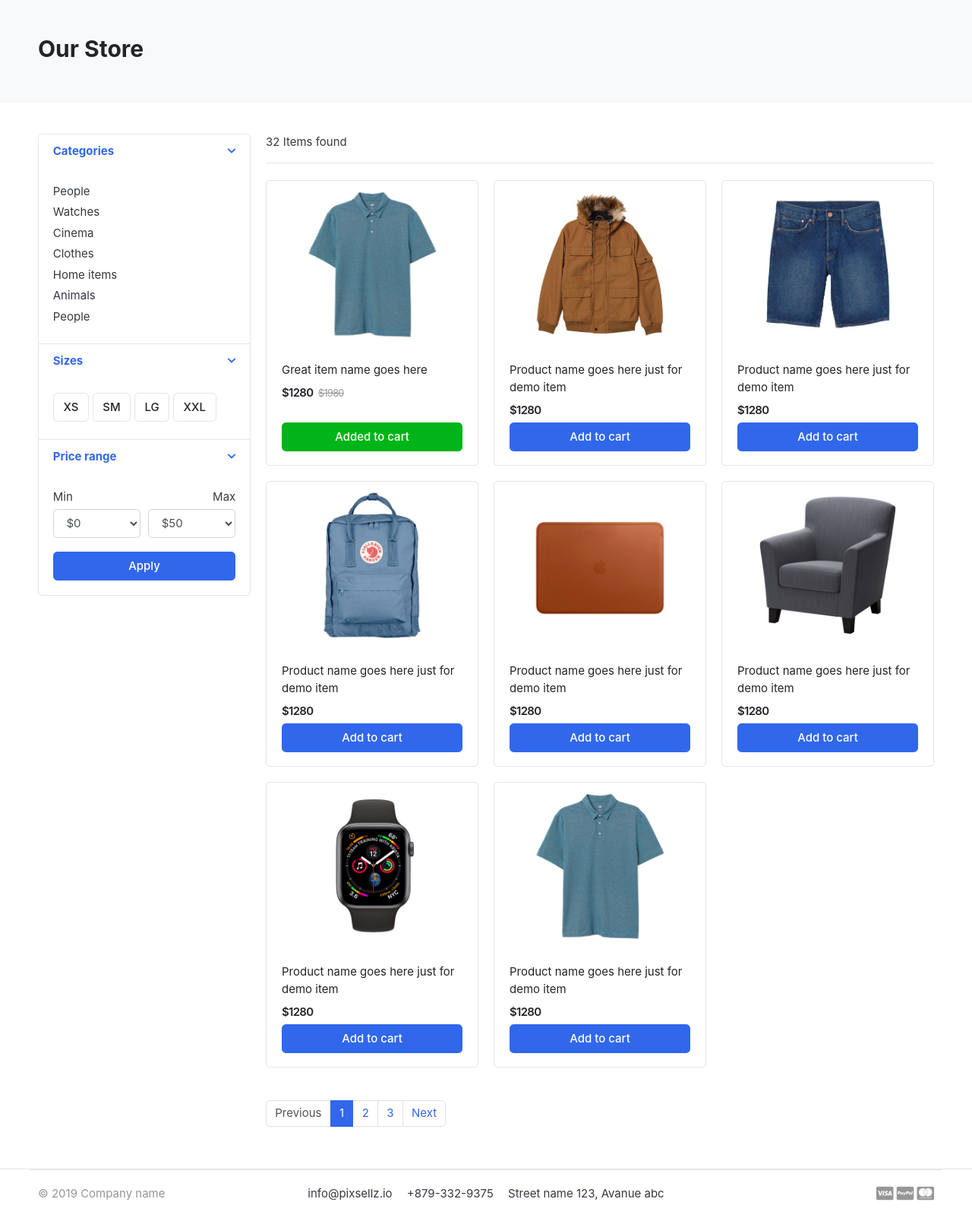
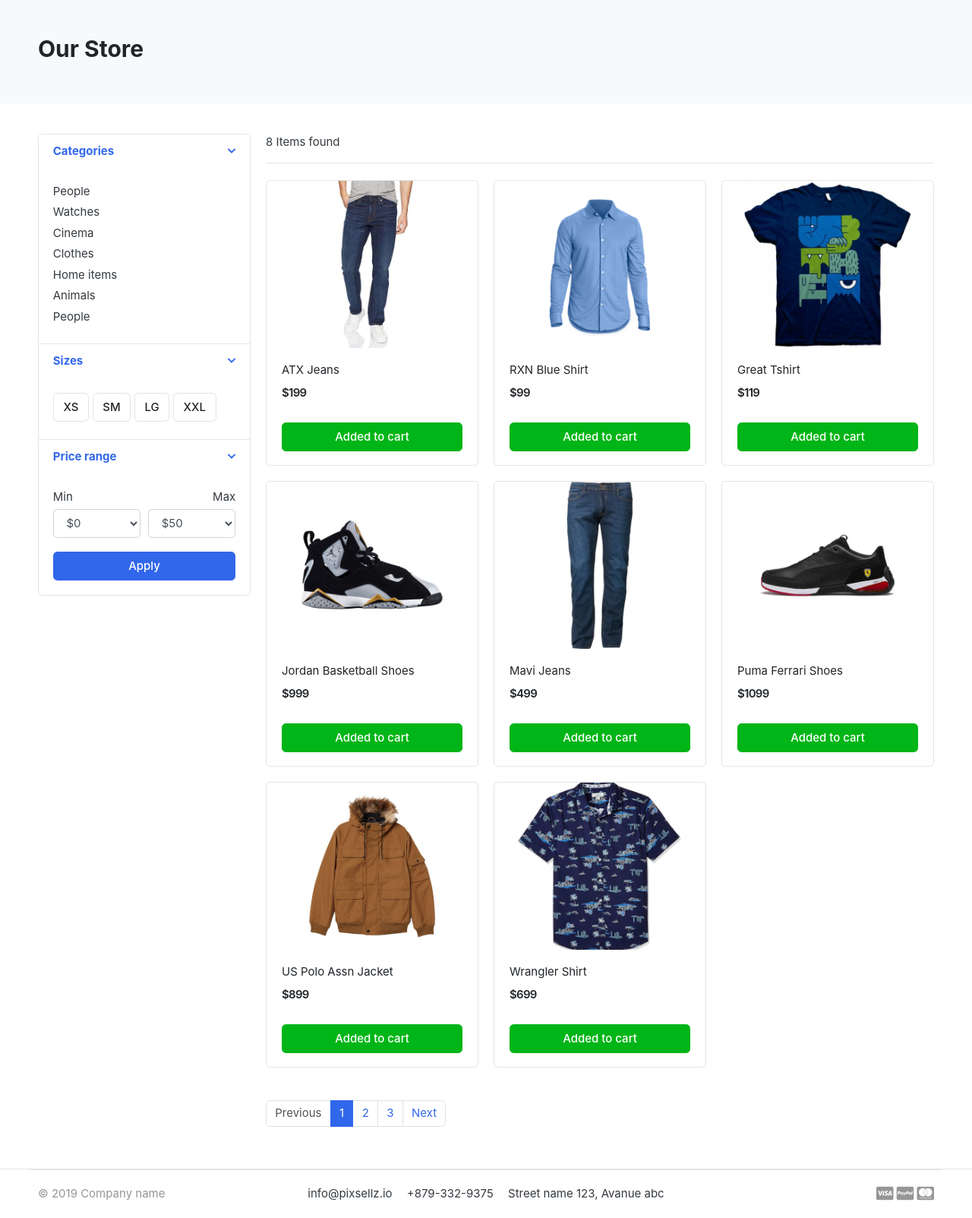
Before and after one commit to paweldziedzic41/django-app-project, a Django app: page /store/ in a window 1280 px wide. Shown: the part 118-1721 px from the top of the page at 76% size. Run offline with Django 4.2, Linux system fonts and the light colour scheme; data comes from the database, SQL or seed files in the repository; some libraries are stand-ins or nearby versions; some web fonts are replaced.

Commit message:
26.06.2023-17:53

```diff
--- a/store/urls.py
+++ b/store/urls.py
@@ -2,5 +2,6 @@
 from . import views
 
 urlpatterns = [
-    path('', views.store, name = 'store')
+    path('', views.store, name = 'store'),
+    path('<slug:category_slug>/', views.store, name='prducts_by_category')
 ]
--- a/store/views.py
+++ b/store/views.py
@@ -1,6 +1,24 @@
-from django.shortcuts import render
-
+from django.shortcuts import render, get_object_or_404
+from .models import product
+from category.models import Category
 # Create your views here.
 
-def store(request):
-    return render(request, 'store/store.html')
+def store(request, category_slug = None):
+    categories = None
+    products = None
+
+    if category_slug != None:
+        # It will bring the categories it found or it will display error
+        categories = get_object_or_404(Category, slug = category_slug)
+        # This will only pick those products which are in the distinct category
+        products = product.objects.filter(category = categories, is_available = True)
+        product_count = products.count()
+    else:
+        products = product.objects.all().filter(is_available = True)
+        product_count = products.count()
+
+    context = {
+        'products': products,
+        'product_count': product_count,
+    }
+    return render(request, 'store/store.html', context)
--- a/templates/home.html
+++ b/templates/home.html
@@ -26,7 +26,7 @@
 
 <!--Display of products-->
 <div class="row">
-	{%for product in products%}
+	{% for product in products %}
 	<div class="col-md-3">
 		<div class="card card-product-grid">
 			<a href="./product-detail.html" class="img-wrap"> <img src="{{ product.images.url }} "> </a>
--- a/templates/store/store.html
+++ b/templates/store/store.html
@@ -123,157 +123,33 @@
 
     <header class="border-bottom mb-4 pb-3">
             <div class="form-inline">
-                <span class="mr-md-auto">32 Items found </span>
+                <span class="mr-md-auto">{{product_count}} Items found </span>
 
             </div>
     </header><!-- sect-heading -->
 
     <div class="row">
+        {% for product in products %}
         <div class="col-md-4">
             <figure class="card card-product-grid">
                 <div class="img-wrap">
 
-                    <img src="{% static 'images/items/1.jpg' %}">
+                    <img src="{{product.images.url}}">
 
                 </div> <!-- img-wrap.// -->
                 <figcaption class="info-wrap">
                     <div class="fix-height">
-                        <a href="./product-detail.html" class="title">Great item name goes here</a>
+                        <a href="./product-detail.html" class="title">{{product.product_name}}</a>
                         <div class="price-wrap mt-2">
-                            <span class="price">$1280</span>
-                            <del class="price-old">$1980</del>
+                            <span class="price">${{product.price}}</span>
+                            <!-- <del class="price-old">$1980</del> -->
                         </div> <!-- price-wrap.// -->
                     </div>
                     <a href="#" class="btn btn-block btn-success">Added to cart </a>
                 </figcaption>
             </figure>
         </div> <!-- col.// -->
-
-        <div class="col-md-4">
-            <figure class="card card-product-grid">
-                <div class="img-wrap">
-                    <img src="{% static 'images/items/2.jpg' %}">
-
-                </div> <!-- img-wrap.// -->
-                <figcaption class="info-wrap">
-                    <div class="fix-height">
-                        <a href="./product-detail.html" class="title">Product name goes here just for demo item</a>
-                        <div class="price-wrap mt-2">
-                            <span class="price">$1280</span>
-                        </div> <!-- price-wrap.// -->
-                    </div>
-                    <a href="#" class="btn btn-block btn-primary">Add to cart </a>
-                </figcaption>
-            </figure>
-        </div> <!-- col.// -->
-
-        <div class="col-md-4">
-            <figure class="card card-product-grid">
-                <div class="img-wrap">
-                    <img src="{%static 'images/items/3.jpg'%}">
-
-                </div> <!-- img-wrap.// -->
-                <figcaption class="info-wrap">
-                    <div class="fix-height">
-                        <a href="./product-detail.html" class="title">Product name goes here just for demo item</a>
-                        <div class="price-wrap mt-2">
-                            <span class="price">$1280</span>
-                        </div> <!-- price-wrap.// -->
-                    </div>
-                    <a href="#" class="btn btn-block btn-primary">Add to cart </a>
-                </figcaption>
-            </figure>
-        </div> <!-- col.// -->
-
-        <div class="col-md-4">
-            <figure class="card card-product-grid">
-                <div class="img-wrap">
-                    <img src="{%static 'images/items/4.jpg'%}">
-
-                </div> <!-- img-wrap.// -->
-                <figcaption class="info-wrap">
-                    <div class="fix-height">
-                        <a href="./product-detail.html" class="title">Product name goes here just for demo item</a>
-                        <div class="price-wrap mt-2">
-                            <span class="price">$1280</span>
-                        </div> <!-- price-wrap.// -->
-                    </div>
-                    <a href="#" class="btn btn-block btn-primary">Add to cart </a>
-                </figcaption>
-            </figure>
-        </div> <!-- col.// -->
-
-        <div class="col-md-4">
-            <figure class="card card-product-grid">
-                <div class="img-wrap">
-                    <img src="{%static 'images/items/5.jpg'%}">
-
-                </div> <!-- img-wrap.// -->
-                <figcaption class="info-wrap">
-                    <div class="fix-height">
-                        <a href="./product-detail.html" class="title">Product name goes here just for demo item</a>
-                        <div class="price-wrap mt-2">
-                            <span class="price">$1280</span>
-                        </div> <!-- price-wrap.// -->
-                    </div>
-                    <a href="#" class="btn btn-block btn-primary">Add to cart </a>
-                </figcaption>
-            </figure>
-        </div> <!-- col.// -->
-
-        <div class="col-md-4">
-            <figure class="card card-product-grid">
-                <div class="img-wrap">
-                    <img src="{%static 'images/items/6.jpg'%}">
-
-                </div> <!-- img-wrap.// -->
-                <figcaption class="info-wrap">
-                    <div class="fix-height">
-                        <a href="./product-detail.html" class="title">Product name goes here just for demo item</a>
-                        <div class="price-wrap mt-2">
-                            <span class="price">$1280</span>
-                        </div> <!-- price-wrap.// -->
-                    </div>
-                    <a href="#" class="btn btn-block btn-primary">Add to cart </a>
-                </figcaption>
-            </figure>
-        </div> <!-- col.// -->
-
-        <div class="col-md-4">
-            <figure class="card card-product-grid">
-                <div class="img-wrap">
-                    <img src="{% static 'images/items/7.jpg'%}">
-
-                </div> <!-- img-wrap.// -->
-                <figcaption class="info-wrap">
-                    <div class="fix-height">
-                        <a href="./product-detail.html" class="title">Product name goes here just for demo item</a>
-                        <div class="price-wrap mt-2">
-                            <span class="price">$1280</span>
-                        </div> <!-- price-wrap.// -->
-                    </div>
-                    <a href="#" class="btn btn-block btn-primary">Add to cart </a>
-                </figcaption>
-            </figure>
-        </div> <!-- col.// -->
-
-        <div class="col-md-4">
-            <figure class="card card-product-grid">
-                <div class="img-wrap">
-                    <img src="{% static 'images/items/1.jpg'%}">
-
-                </div> <!-- img-wrap.// -->
-                <figcaption class="info-wrap">
-                    <div class="fix-height">
-                        <a href="./product-detail.html" class="title">Product name goes here just for demo item</a>
-                        <div class="price-wrap mt-2">
-                            <span class="price">$1280</span>
-                        </div> <!-- price-wrap.// -->
-                    </div>
-                    <a href="#" class="btn btn-block btn-primary">Add to cart </a>
-                </figcaption>
-            </figure>
-        </div> <!-- col.// -->
+        {% endfor %}
     </div> <!-- row end.// -->
 
 
```
Also changed, not shown: 1 other file.
